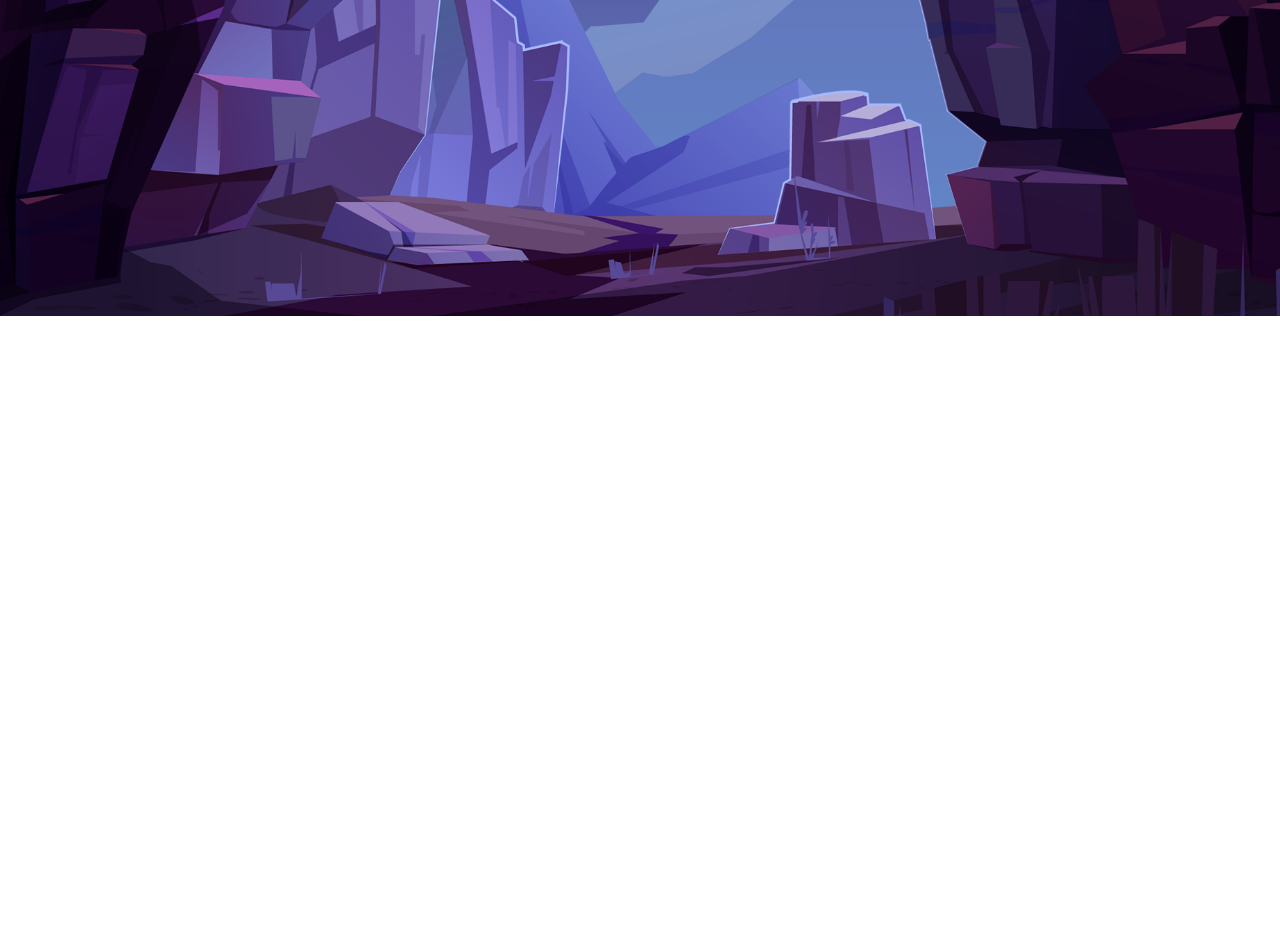
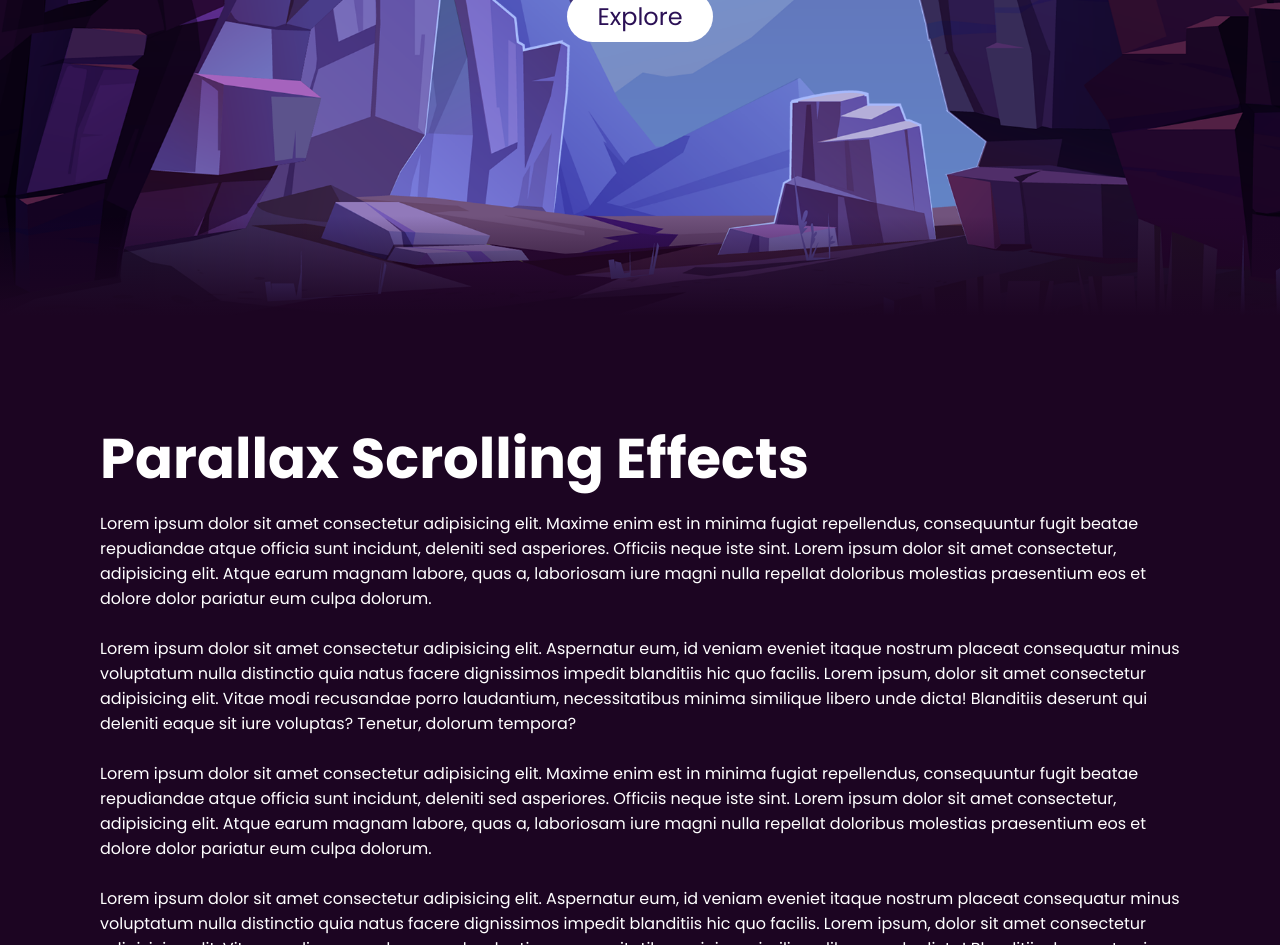
Before and after one commit to Lucxcuy/parallax-web-page, a plain HTML site: page index.html in a window 1280 px wide. Shown: the part 484-1429 px from the top of the page. Before the commit the page ends 800 px from the top, so only its background shows below. Drawn offline with Linux system fonts and the light colour scheme.

Commit message:
Parallax page done

```diff
--- a/index.html
+++ b/index.html
@@ -21,10 +21,75 @@
                 src="./img/mountains_behind.png"
                 alt="mountanisBehind"
                 id="mountains_behind" />
+            <h2 id="text">Moon Light</h2>
+            <a href="#sec" id="btn">Explore</a>
             <img
                 src="./img/mountains_front.png"
                 alt="mountainsFront"
                 id="mountains_front" />
         </section>
+        <div class="sec" id="sec">
+            <h2>Parallax Scrolling Effects</h2>
+            <p>
+                Lorem ipsum dolor sit amet consectetur adipisicing elit. Maxime
+                enim est in minima fugiat repellendus, consequuntur fugit beatae
+                repudiandae atque officia sunt incidunt, deleniti sed
+                asperiores. Officiis neque iste sint. Lorem ipsum dolor sit amet
+                consectetur, adipisicing elit. Atque earum magnam labore, quas
+                a, laboriosam iure magni nulla repellat doloribus molestias
+                praesentium eos et dolore dolor pariatur eum culpa dolorum.<br /><br />
+                Lorem ipsum dolor sit amet consectetur adipisicing elit.
+                Aspernatur eum, id veniam eveniet itaque nostrum placeat
+                consequatur minus voluptatum nulla distinctio quia natus facere
+                dignissimos impedit blanditiis hic quo facilis. Lorem ipsum,
+                dolor sit amet consectetur adipisicing elit. Vitae modi
+                recusandae porro laudantium, necessitatibus minima similique
+                libero unde dicta! Blanditiis deserunt qui deleniti eaque sit
+                iure voluptas? Tenetur, dolorum tempora?
+                <br /><br />
+                Lorem ipsum dolor sit amet consectetur adipisicing elit. Maxime
+                enim est in minima fugiat repellendus, consequuntur fugit beatae
+                repudiandae atque officia sunt incidunt, deleniti sed
+                asperiores. Officiis neque iste sint. Lorem ipsum dolor sit amet
+                consectetur, adipisicing elit. Atque earum magnam labore, quas
+                a, laboriosam iure magni nulla repellat doloribus molestias
+                praesentium eos et dolore dolor pariatur eum culpa dolorum.
+                <br /><br />
+                Lorem ipsum dolor sit amet consectetur adipisicing elit.
+                Aspernatur eum, id veniam eveniet itaque nostrum placeat
+                consequatur minus voluptatum nulla distinctio quia natus facere
+                dignissimos impedit blanditiis hic quo facilis. Lorem ipsum,
+                dolor sit amet consectetur adipisicing elit. Vitae modi
+                recusandae porro laudantium, necessitatibus minima similique
+                libero unde dicta! Blanditiis deserunt qui deleniti eaque sit
+                iure voluptas? Tenetur, dolorum tempora?
+                <br /><br />
+                Lorem ipsum dolor sit amet consectetur adipisicing elit. Maxime
+                enim est in minima fugiat repellendus, consequuntur fugit beatae
+                repudiandae atque officia sunt incidunt, deleniti sed
+                asperiores. Officiis neque iste sint. Lorem ipsum dolor sit amet
+                consectetur, adipisicing elit. Atque earum magnam labore, quas
+                a, laboriosam iure magni nulla repellat doloribus molestias
+                praesentium eos et dolore dolor pariatur eum culpa dolorum.
+                <br /><br />
+                Lorem ipsum dolor sit amet consectetur adipisicing elit.
+                Aspernatur eum, id veniam eveniet itaque nostrum placeat
+                consequatur minus voluptatum nulla distinctio quia natus facere
+                dignissimos impedit blanditiis hic quo facilis. Lorem ipsum,
+                dolor sit amet consectetur adipisicing elit. Vitae modi
+                recusandae porro laudantium, necessitatibus minima similique
+                libero unde dicta! Blanditiis deserunt qui deleniti eaque sit
+                iure voluptas? Tenetur, dolorum tempora?
+                <br /><br />
+                Lorem ipsum dolor sit amet consectetur adipisicing elit. Maxime
+                enim est in minima fugiat repellendus, consequuntur fugit beatae
+                repudiandae atque officia sunt incidunt, deleniti sed
+                asperiores. Officiis neque iste sint. Lorem ipsum dolor sit amet
+                consectetur, adipisicing elit. Atque earum magnam labore, quas
+                a, laboriosam iure magni nulla repellat doloribus molestias
+                praesentium eos et dolore dolor pariatur eum culpa dolorum.
+            </p>
+        </div>
+        <script src="./web.js"></script>
     </body>
 </html>
--- a/style.css
+++ b/style.css
@@ -5,9 +5,11 @@
     padding: 0;
     box-sizing: border-box;
     font-family: "Poppins", sans-serif;
+    scroll-behavior: smooth;
 }
 body {
     min-height: 100vh;
+    overflow-x: hidden;
     background: linear-gradient(#2b1055, #7597de);
 }
 header {
@@ -54,6 +56,19 @@ section {
     width: 100%;
     height: 100vh;
     padding: 100px;
+    display: flex;
+    justify-content: center;
+    align-items: center;
+    overflow: hidden;
+}
+section::before {
+    content: "";
+    position: absolute;
+    bottom: 0;
+    width: 100%;
+    height: 100px;
+    background: linear-gradient(to top, #1c0522, transparent);
+    z-index: 10000;
 }
 section img {
     position: absolute;
@@ -62,7 +77,44 @@ section img {
     width: 100%;
     height: 100%;
     object-fit: cover;
+    pointer-events: none;
 }
 section img#moon {
     mix-blend-mode: screen;
 }
+section img#mountains_front {
+    z-index: 10;
+}
+#text {
+    position: absolute;
+    right: -350px;
+    color: #fff;
+    white-space: nowrap;
+    font-size: 7.5vw;
+    z-index: 9;
+}
+#btn {
+    text-decoration: none;
+    display: inline-block;
+    padding: 8px 30px;
+    border-radius: 40px;
+    background: #fff;
+    color: #2b1055;
+    font-size: 1.5em;
+    z-index: 9;
+    transform: translateY(100px);
+}
+.sec {
+    position: relative;
+    padding: 100px;
+    background: #1c0522;
+}
+.sec h2 {
+    font-size: 3.5em;
+    margin-bottom: 10px;
+    color: #fff;
+}
+.sec p {
+    font-size: 1em;
+    color: #fff;
+}
--- /dev/null
+++ b/web.js
@@ -0,0 +1,19 @@
+let stars = document.getElementById("stars");
+let moon = document.getElementById("moon");
+let mountains_behind = document.getElementById("mountains_behind");
+let text = document.getElementById("text");
+let btn = document.getElementById("btn");
+let mountains_front = document.getElementById("mountains_front");
+let header = document.querySelector("header");
+
+window.addEventListener("scroll", function () {
+    let value = window.scrollY;
+    stars.style.top = value * 0.75 + "px";
+    moon.style.top = value * 1.05 + "px";
+    mountains_behind.style.top = value * 0.5 + "px";
+    mountains_front.style.top = value * 0 + "px";
+    text.style.marginRight = value * 4 + "px";
+    text.style.marginTop = value * 1.5 + "px";
+    btn.style.marginTop = value * 1.5 + "px";
+    header.style.top = value * 0.5 + "px";
+});
```
